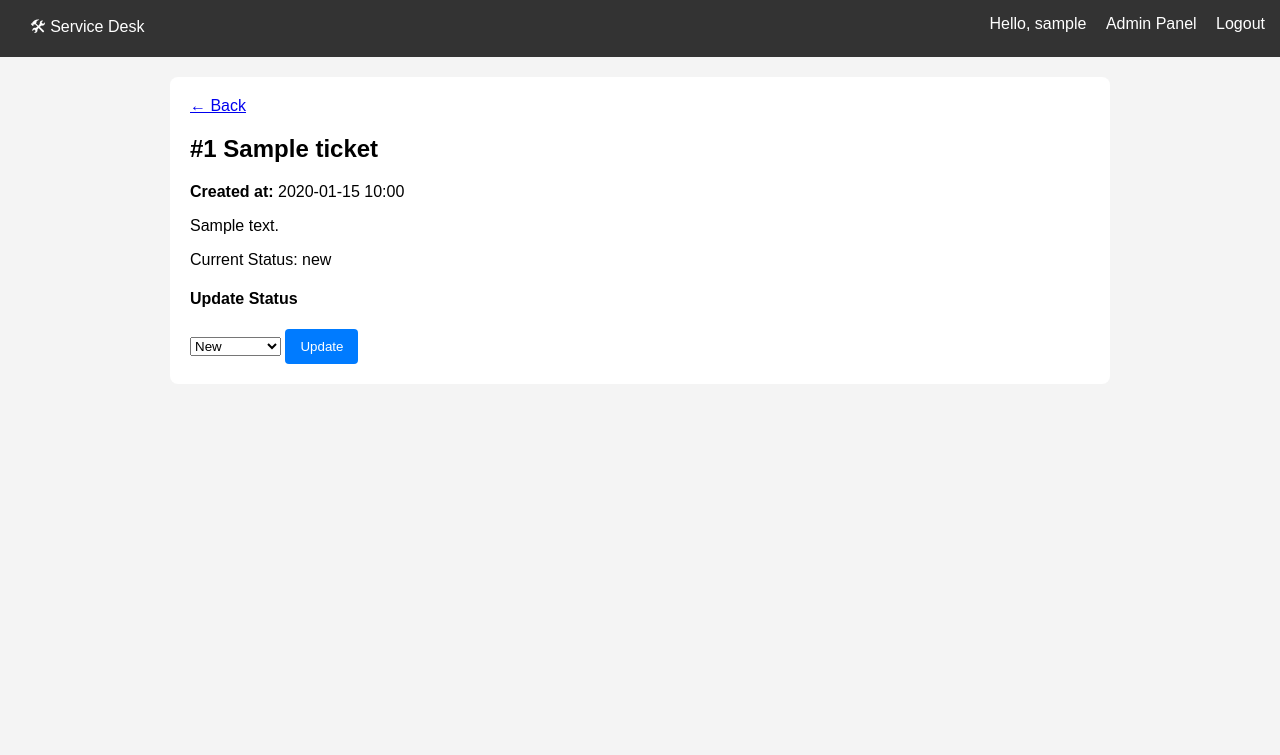
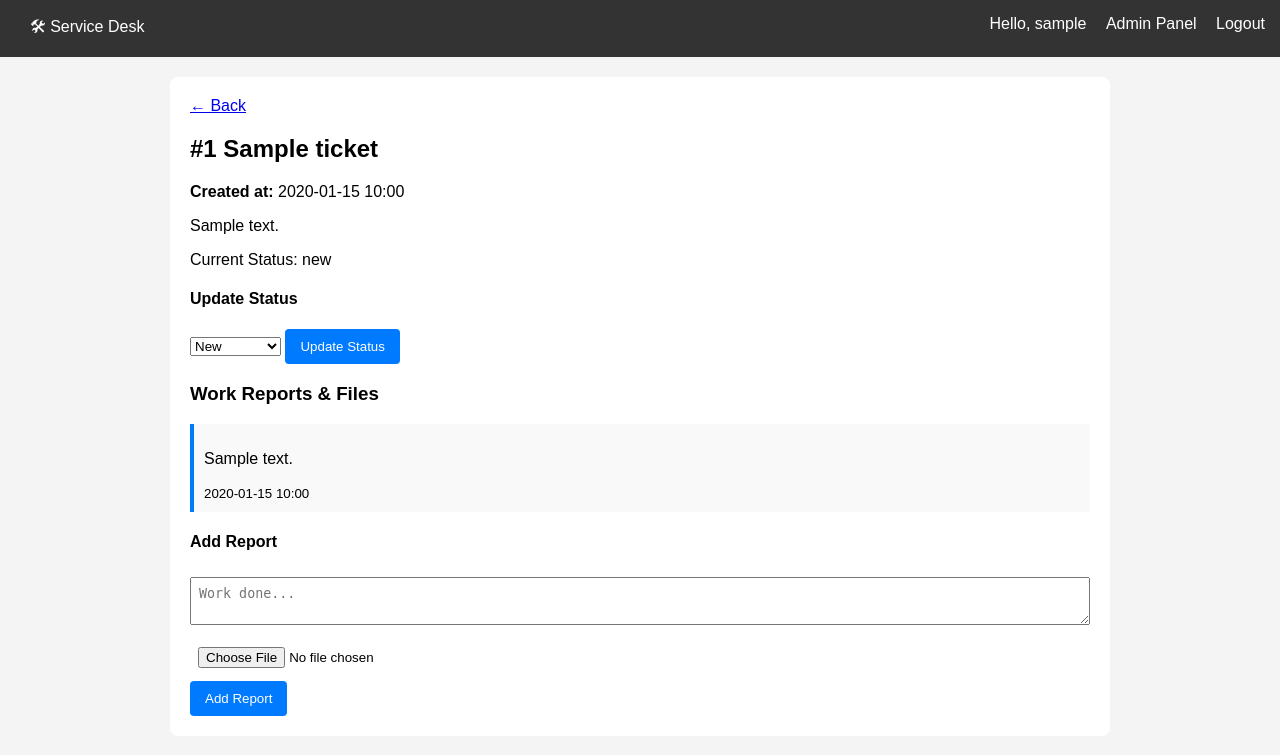
Before and after one commit to Fedor-Afrin/service-desk-final, a Flask app: template frontend-app/templates/ticket_detail.html in a window 1280 px wide. Shown: the top 755 px of the page. Run offline with Flask 3, Linux system fonts and the light colour scheme; the visitor is signed in with stand-in values (Sample User, id 1); the template is opened without the code that fills it: most values are stand-ins (such as "Sample title", 1, 10 or a date in 2020).

Commit message:
Ghange _detali ticket editing

```diff
--- a/frontend-app/templates/ticket_detail.html
+++ b/frontend-app/templates/ticket_detail.html
@@ -3,7 +3,7 @@
 <div class="ticket-header">
     <a href="{{ url_for('dashboard') }}">← Back</a>
     <h2>#{{ ticket.id }} {{ ticket.title }}</h2>
-    <p><strong>Created at:</strong> {{ ticket.created_at[:16]|replace('T', ' ') }}</p>
+    <p><strong>Created at:</strong> {{ ticket.created_at[:16]|replace('T', ' ') if ticket.created_at else '-' }}</p>
     <p>{{ ticket.description }}</p>
     <p>Current Status: <span class="badge {{ ticket.status }}">{{ ticket.status }}</span></p>
 </div>
@@ -11,17 +11,39 @@
 {% if session.is_staff or session.is_admin %}
 <div class="status-update-box">
     <h4>Update Status</h4>
-    <form action="{{ url_for('update_ticket_status', ticket_id=ticket.id) }}" method="post">
+    <form action="{{ url_for('update_ticket', ticket_id=ticket.id) }}" method="post">
         <select name="status">
             <option value="new" {% if ticket.status == 'new' %}selected{% endif %}>New</option>
             <option value="in_progress" {% if ticket.status == 'in_progress' %}selected{% endif %}>In Progress</option>
             <option value="closed" {% if ticket.status == 'closed' %}selected{% endif %}>Closed</option>
         </select>
-        <button type="submit">Update</button>
+        <button type="submit" class="btn-primary">Update Status</button>
     </form>
 </div>
 {% endif %}
 
 <div class="reports-section">
+    <h3>Work Reports & Files</h3>
+
+    {% for report in reports %}
+    <div class="report-card">
+        <p>{{ report.comment }}</p>
+        {% if report.file_path %}
+            <a href="{{ url_for('serve_media', filename=report.file_path) }}" target="_blank">📎 Download File</a>
+        {% endif %}
+        <small>{{ report.created_at[:16]|replace('T', ' ') if report.created_at else '' }}</small>
     </div>
+    {% else %}
+        <p>No reports yet.</p>
+    {% endfor %}
+
+    <div class="add-report">
+        <h4>Add Report</h4>
+        <form action="{{ url_for('add_report', ticket_id=ticket.id) }}" method="post" enctype="multipart/form-data">
+            <textarea name="comment" placeholder="Work done..." required></textarea>
+            <input type="file" name="file">
+            <button type="submit">Add Report</button>
+        </form>
+    </div>
+</div>
 {% endblock %}
```
